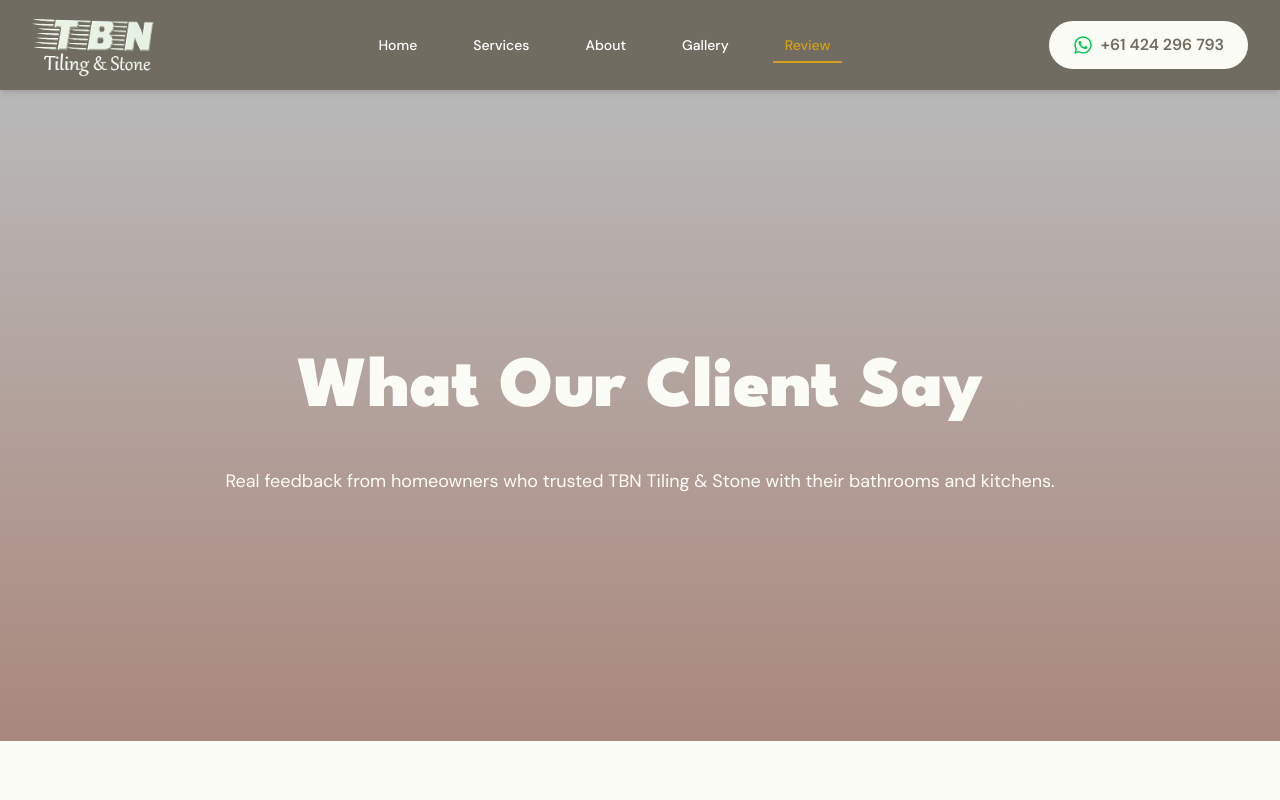
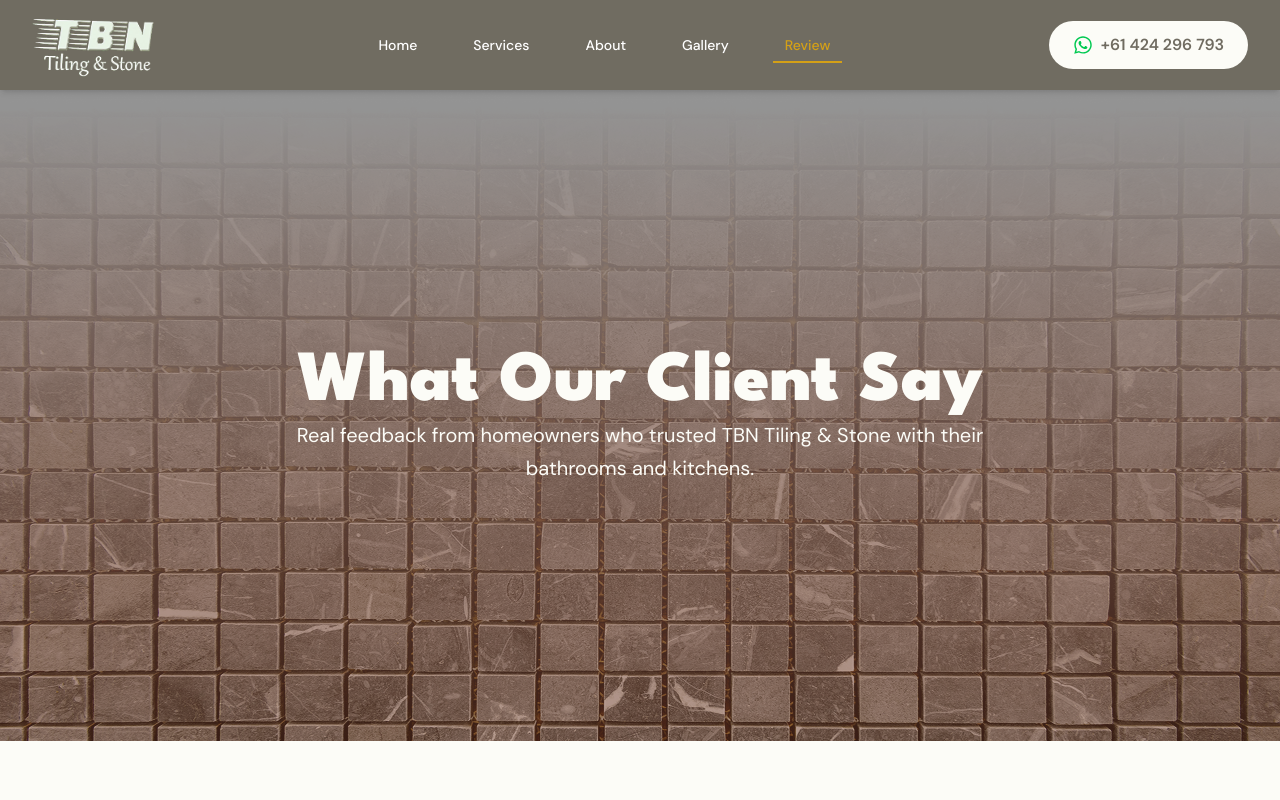
Before and after one commit to mygads/tbn-company-profile, a Next.js app: page /review in a window 1280 px wide. Shown: the top 800 px of the page. Built offline with nearby package versions, Linux system fonts and the light colour scheme.

Commit message:
Implement code changes to enhance functionality and improve performance

```diff
--- a/src/components/ReviewHero.tsx
+++ b/src/components/ReviewHero.tsx
@@ -1,29 +1,32 @@
 'use client';
 
-const imgFrame69 = "http://localhost:3845/assets/420652d62c54b97204aed40a698edd1cfe43365b.png";
+import Image from 'next/image';
 
 export default function ReviewHero() {
   return (
-    <div
-      className="relative w-full h-[651px] flex flex-col items-center justify-center px-4 py-16 bg-gradient-to-b from-[#b8b8b8] from-[1.931%] to-[rgba(185,98,68,0.38)] to-[99.99%]"
-      style={{
-        backgroundImage: `url('${imgFrame69}')`,
-        backgroundSize: 'cover',
-        backgroundPosition: 'center'
-      }}
-    >
-      {/* Gradient Overlay */}
-      <div className="absolute inset-0 bg-gradient-to-b from-[#b8b8b8] from-[1.931%] to-[rgba(185,98,68,0.38)] to-[99.99%]"></div>
+    <section className="relative flex flex-col items-center justify-center min-h-[400px] md:min-h-[500px] lg:min-h-[651px] w-full overflow-hidden">
+      {/* Background Image */}
+      <div className="absolute inset-0 z-0">
+        <Image
+          src="/images/review-bg.png"
+          alt="Review Banner"
+          fill
+          className="object-cover"
+          priority
+        />
+        {/* Optional overlay for better text readability */}
+        <div className="absolute inset-0 bg-black/20"></div>
+      </div>
 
       {/* Content */}
-      <div className="relative z-10 text-center px-4 max-w-4xl mx-auto">
-        <h1 className="font-black text-[72px] leading-normal text-[#fcfcf7] mb-6 font-league-spartan">
+      <div className="relative z-10 flex flex-col items-center justify-center text-center px-10 py-12 md:py-16 lg:py-20">
+        <h1 className="text-4xl md:text-5xl lg:text-6xl xl:text-7xl font-black font-league-spartan text-[#fcfcf7]">
           What Our Client Say
         </h1>
-        <p className="text-[#fcfcf7] text-lg leading-relaxed">
+        <p className="text-lg md:text-lg lg:text-xl font-normal text-[#fcfcf7] max-w-3xl leading-relaxed">
           Real feedback from homeowners who trusted TBN Tiling & Stone with their bathrooms and kitchens.
         </p>
       </div>
-    </div>
+    </section>
   );
 }
```
Also changed, not shown: public/images/review-bg.png (added).
